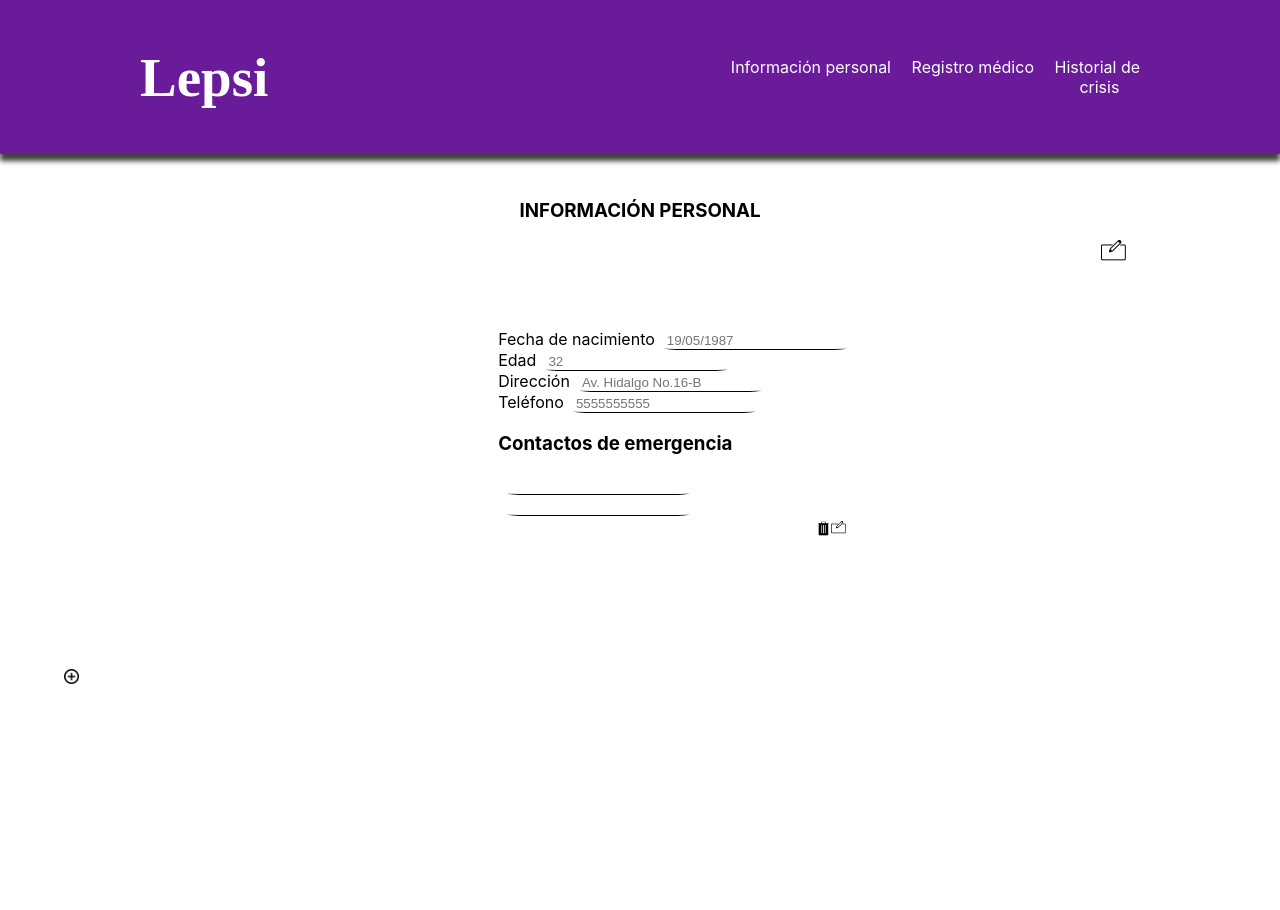
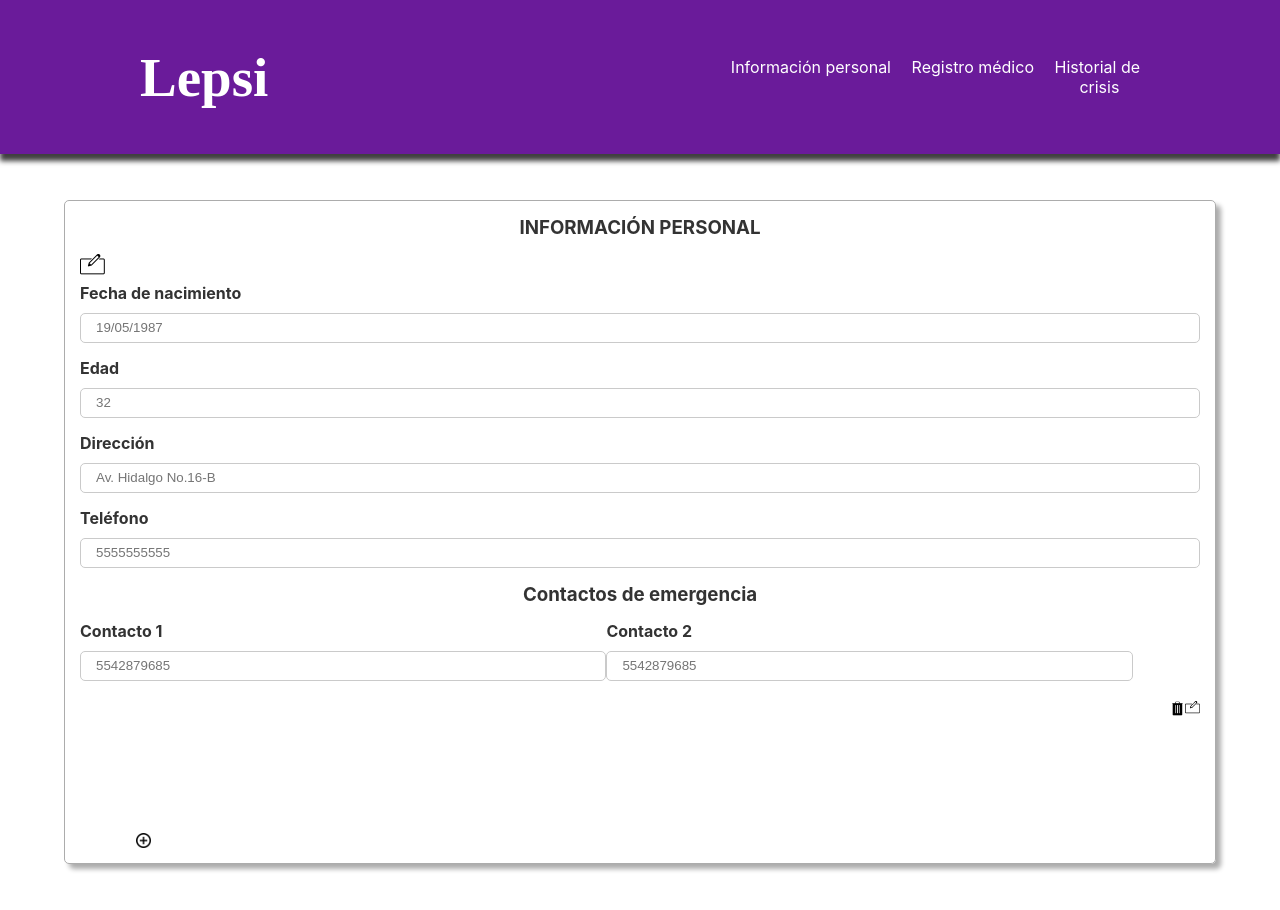
Before and after one commit to AnnMtz/Epi-Control, a React (Create React App) app: page / in a window 1280 px wide. Shown: the top 910 px of the page. Built offline with nearby package versions, Linux system fonts and the light colour scheme.

Commit message:
[FEAT] Registered data form re-styled

```diff
--- a/src/components/InformationSaved/InformationSaved.scss
+++ b/src/components/InformationSaved/InformationSaved.scss
@@ -49,23 +49,40 @@ header {
     flex-direction: column;
     height: 100vh;
     padding-top: 2%;
+    color:#333;
+    .DataCard{
+        width: 90%;
+        border: 1px solid #acacac;
+        margin-top: 20px;
+        padding: 15px;
+        border-radius: 5px;
+        box-shadow: 5px 5px 5px #acacac;
+        .ContactsInformationText{
+            text-align: center;
+            margin: 0px;
+            margin-bottom: 15px;
+        }
         .EditImg {
             width: 25px;
             margin-left: auto;
             margin-right: 12%;
         }
         .FormContactsInformation {
-            padding: 5%;
-            padding-right: 0%;
-            padding-bottom: 0;
+            .InfoContainer{
+                margin-bottom:15px;
                 .text {
-                padding-right: 10px;
+                    font-weight: bold;
+                    margin-bottom:10px;
+                    display: block;
                 }
                 .ContactInfoInput {
-                border: none;
-                background: none;
-                border-bottom: 1px solid black;
-                border-radius: 10%;
+                    border: 1px solid #cacaca;
+                    height: 30px;
+                    padding-left: 15px;
+                    width: 100%;
+                    border-radius: 5px;
+                }
+
             }
             .ContainerIcons {
                 display: flex;
@@ -76,6 +93,12 @@ header {
                 .Icons {
                     width: 15px;
                     height: 15px;
+                }
+            }
+            .EmergencyContacts{
+                display:flex;
+                .InfoContainer{
+                    width:47%;
                 }
             }
         }
@@ -89,3 +112,4 @@ header {
             }
         }
     }
+}
--- a/src/components/InformationSaved/index.js
+++ b/src/components/InformationSaved/index.js
@@ -11,9 +11,9 @@ const InformationSaved = () => (
         <div className = 'ContainerContactsInformation'>
         <header>
             <nav className="Menu">
-                <div class="Logo">
+                <div className="Logo">
                         <h1>Lepsi</h1>
-                        <a href="#" class="Btn-menu" id="btn-menu"><img id="btnMenu" src="img/menu.png" alt=""/></a>
+                        <a href="#" className="Btn-menu" id="btn-menu"><img id="btnMenu" src="img/menu.png" alt=""/></a>
                 </div>
                 <div className="Enlaces" id="enlaces">
                     <a href="#">Información personal</a>
@@ -23,10 +23,10 @@ const InformationSaved = () => (
             </nav>
             </header>
             <div className="ContacsInformationInfoContainer">
+                <div className="DataCard">
                     <h3 className="ContactsInformationText">INFORMACIÓN PERSONAL</h3>
                     <img className="EditImg" src={Edit} alt='edit'/>
-                <div className="EditButton">
-                </div>
+                    <div className="EditButton"></div>
                     <form className="FormContactsInformation">
                         <div className="InfoContainer">
                             <label className="text">Fecha de nacimiento</label>
@@ -46,12 +46,14 @@ const InformationSaved = () => (
                         </div>
                         <h3 className="ContactsInformationText">Contactos de emergencia</h3>
                         <div className="EmergencyContacts">
-                        <label className="text"></label>
-                        <input className="ContactInfoInput" placeholder=""></input>
+                            <div className="InfoContainer">
+                                <label className="text">Contacto 1</label>
+                                <input className="ContactInfoInput" placeholder="5542879685"></input>
                             </div>
-                    <div className="EmergencyContacts">
-                        <label className="text"></label>
-                        <input className="ContactInfoInput" placeholder=""></input>
+                            <div className="InfoContainer">
+                                <label className="text">Contacto 2</label>
+                                <input className="ContactInfoInput" placeholder="5542879685"></input>
+                            </div>
                         </div>
                         <div className="ContainerIcons">
                             <img className="Icons" src={Delete} alt='delete'/>
@@ -64,6 +66,7 @@ const InformationSaved = () => (
                 </div>
             </div>
         </div>
+    </div>
 )
 
 export default InformationSaved;
```
Lines whose indentation alone changed are shown as unchanged.
